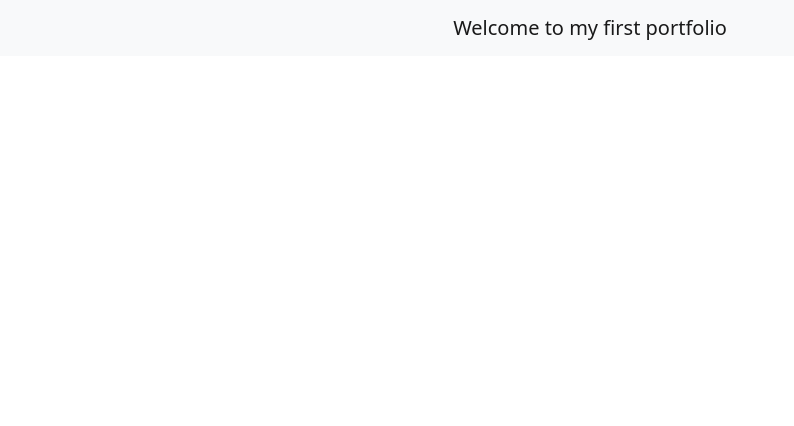
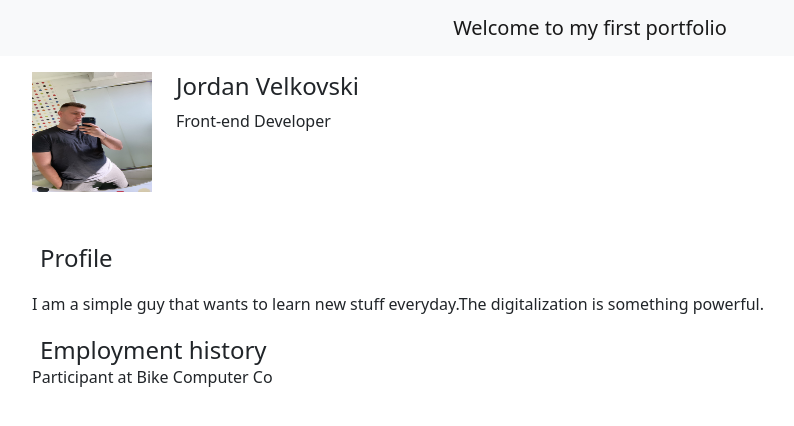
Before and after one commit to Jocka13/portfolio, a Vue app: page / in a window 1280 px wide. Shown: the top 426 px of the page, without its empty margins (50-844 px from the left). Built offline with nearby package versions, Linux system fonts and the light colour scheme; the HTML template or start-up script is replaced by a standard one.

Commit message:
added body to the CV

```diff
--- a/src/App.vue
+++ b/src/App.vue
@@ -2,13 +2,15 @@
   <div id="app">
     <router-view/>
     <HelloWorld/>
+    <Body/>
   </div>
 </template>
 
 
 <script>
 import BodyView from "@/views/BodyView";
+import Body from "@/components/Body";
 export default {
-  components: {BodyView}
+  components: {Body, BodyView}
 }
 </script>
--- a/src/components/Body.vue
+++ b/src/components/Body.vue
@@ -1,5 +1,39 @@
 <template>
     <main>
+      <section>
+        <div class="container">
+          <div class="row row-cols-auto mt-3">
+             <div class="col">
+               <img alt="jocka-jpg" src="../assets/images/jocka-image.jpg" width="120" height="120"/>
+             </div>
+             <div class="col">
+               <h4>Jordan Velkovski</h4>
+               <span>Front-end Developer</span>
+             </div>
+          </div>
+          <div class="row row-cols-auto mt-5">
+            <div class="col col-6">
+              <ul class="list-inline">
+                <li class="list-inline-item fs-6"><i class="fa fa-user fa-2x" aria-hidden="true"></i></li>
+                <li class="list-inline-item fs-4">Profile</li>
+              </ul>
+            </div>
+            <div class="col col-11">
+              <p>I am a simple guy that wants to learn new stuff everyday.The digitalization is something powerful.</p>
+            </div>
+          </div>
 
+          <div class="row row-cols-auto">
+            <div class="col col-6 col-sm-auto">
+              <ul class="list-inline">
+                <li class="list-inline-item fa-2x fs-3"><i class="fa fa-suitcase" aria-hidden="true"></i></li>
+                <li class="list-inline-item fs-4">Employment history</li>
+                <h6>Participant at Bike Computer Co</h6>
+              </ul>
+            </div>
+          </div>
+
+       </div>
+      </section>
     </main>
 </template>
--- a/src/components/HelloWorld.vue
+++ b/src/components/HelloWorld.vue
@@ -1,7 +1,9 @@
 <template>
-  <nav class="navbar navbar-light bg-light">
-    <div class="container-fluid">
-      <span class="navbar-brand mx-auto">Welcome to my first portfolio</span>
-    </div>
-  </nav>
+  <main>
+    <nav class="navbar navbar-light bg-light">
+      <div class="container-fluid">
+        <span class="navbar-brand mx-auto">Welcome to my first portfolio</span>
+      </div>
+    </nav>
+  </main>
 </template>
--- a/src/views/HomeView.vue
+++ b/src/views/HomeView.vue
@@ -1,10 +1,5 @@
 <template>
-<!--  <nav class="navbar navbar-light bg-light">-->
-<!--    <div class="container-fluid">-->
-<!--      <span class="navbar-brand mx-auto text-dark">Welcome to my first portfolio, l am Jordan Velkovski</span>-->
-<!--    </div>-->
-<!--  </nav>-->
-  <HelloWorld/>
+    <HelloWorld/>
 </template>
 
 <script>
```
Also changed, not shown: src/assets/images/jocka-image.jpg (added).
